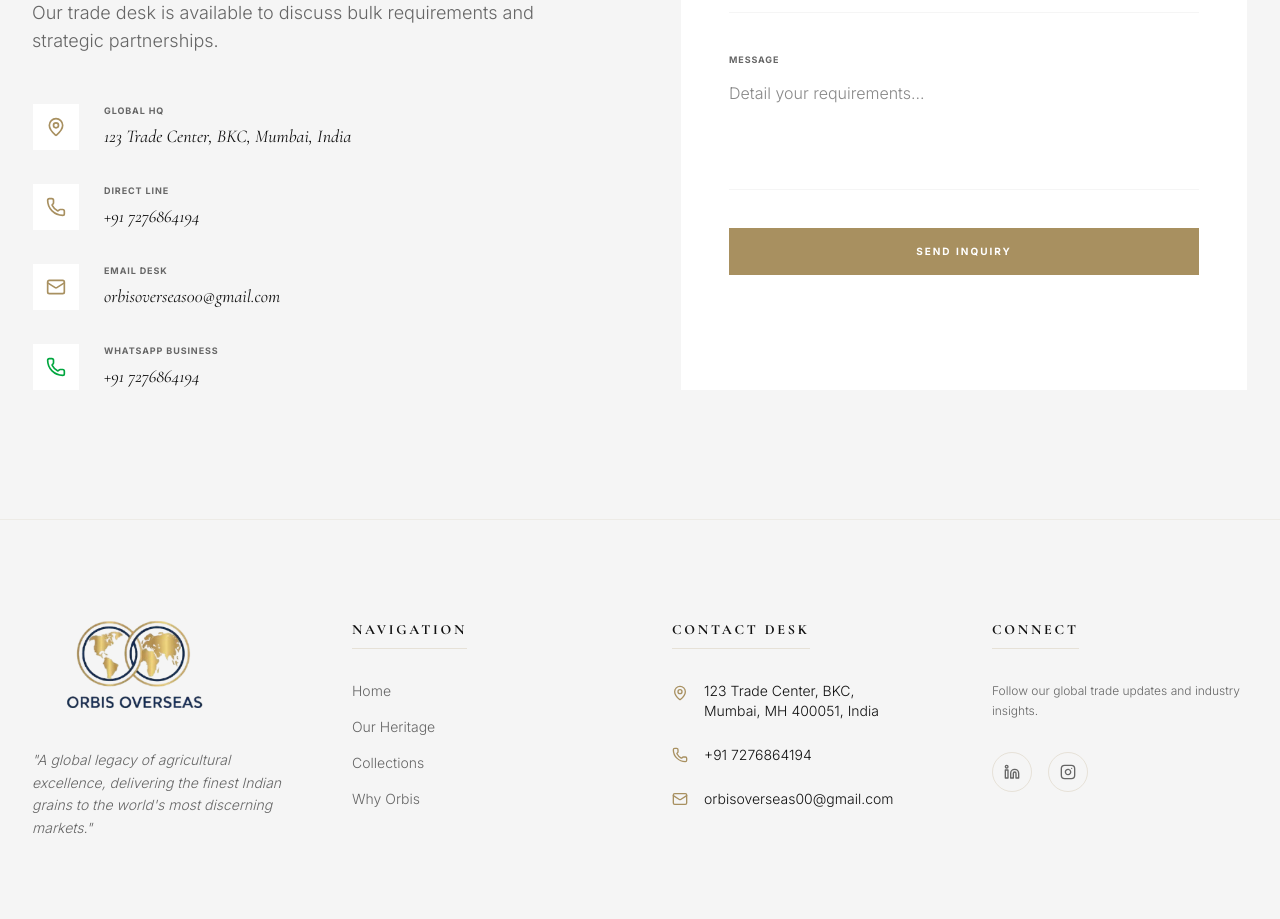
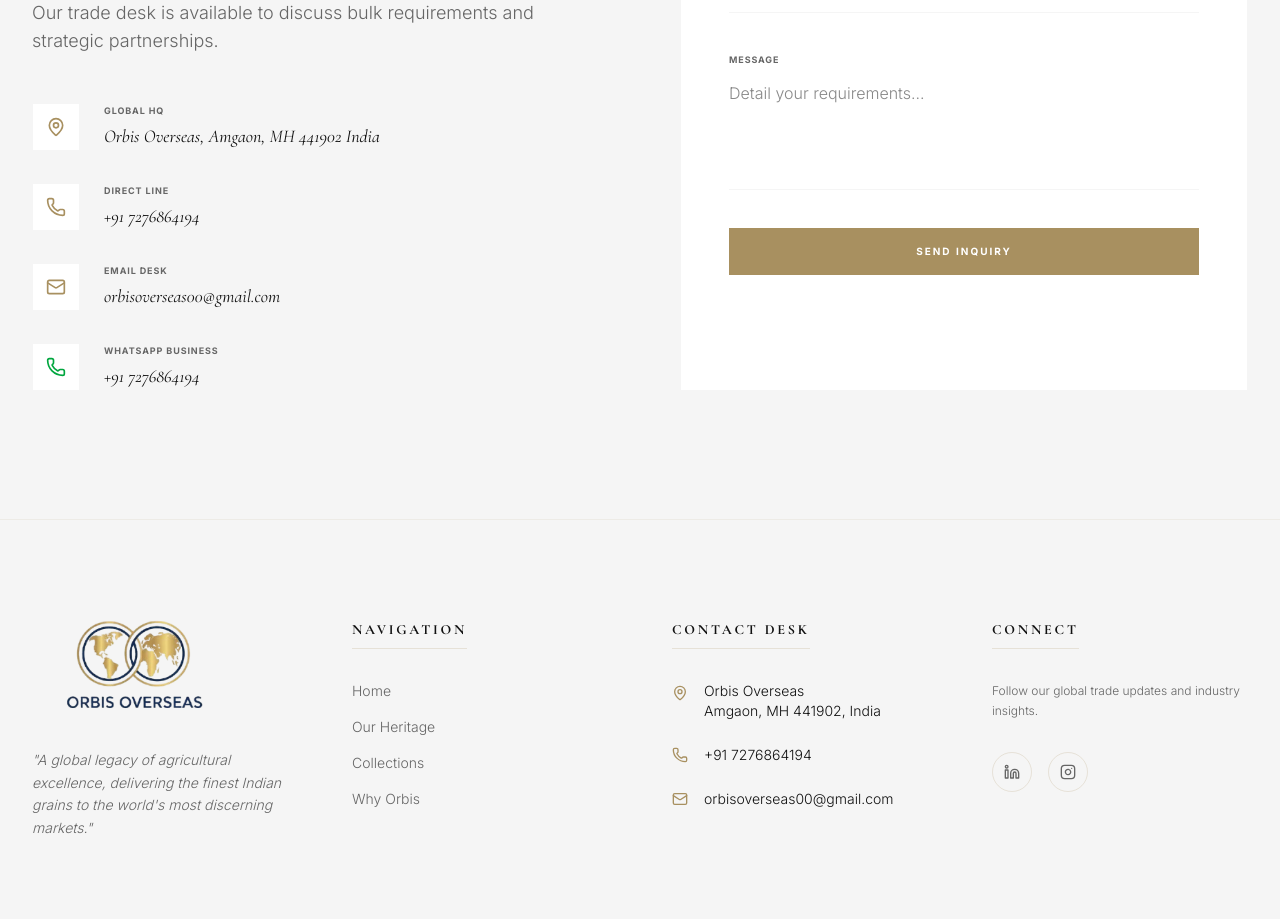
Before and after one commit to jajy05/Orbis_overseas, a React (Vite) app: page / in a window 1280 px wide. Shown: the part 3905-4824 px from the top of the page. Built offline with nearby package versions, Linux system fonts and the light colour scheme.

Commit message:
adress_changed

```diff
--- a/src/App.tsx
+++ b/src/App.tsx
@@ -366,7 +366,7 @@
 
             <div className="space-y-8">
               <a
-                href="https://www.google.com/maps/search/?api=1&query=123+Trade+Center+BKC+Mumbai+India"
+                href="https://maps.app.goo.gl/B7iYxE6oUtuz8Xh36"
                 target="_blank"
                 rel="noopener noreferrer"
                 className="flex items-center gap-6 group cursor-pointer"
@@ -376,7 +376,7 @@
                 </div>
                 <div>
                   <p className="text-[9px] uppercase tracking-widest font-bold text-brand-grey mb-1">Global HQ</p>
-                  <p className="text-lg font-serif italic">123 Trade Center, BKC, Mumbai, India</p>
+                  <p className="text-lg font-serif italic">Orbis Overseas, Amgaon, MH 441902 India</p>
                 </div>
               </a>
               <a
@@ -514,13 +514,13 @@
               <ul className="space-y-6 text-sm text-brand-grey font-light">
                 <li>
                   <a
-                    href="https://www.google.com/maps/search/?api=1&query=123+Trade+Center+BKC+Mumbai+India"
+                    href="https://maps.app.goo.gl/B7iYxE6oUtuz8Xh36"
                     target="_blank"
                     rel="noopener noreferrer"
                     className="flex items-start gap-4 hover:text-brand-gold transition-colors group"
                   >
                     <MapPin className="w-4 h-4 text-brand-gold mt-1 flex-shrink-0" />
-                    <span className="text-brand-dark group-hover:text-brand-gold transition-colors">123 Trade Center, BKC,<br />Mumbai, MH 400051, India</span>
+                    <span className="text-brand-dark group-hover:text-brand-gold transition-colors"> Orbis Overseas<br />Amgaon, MH 441902, India</span>
                   </a>
                 </li>
                 <li>
```
